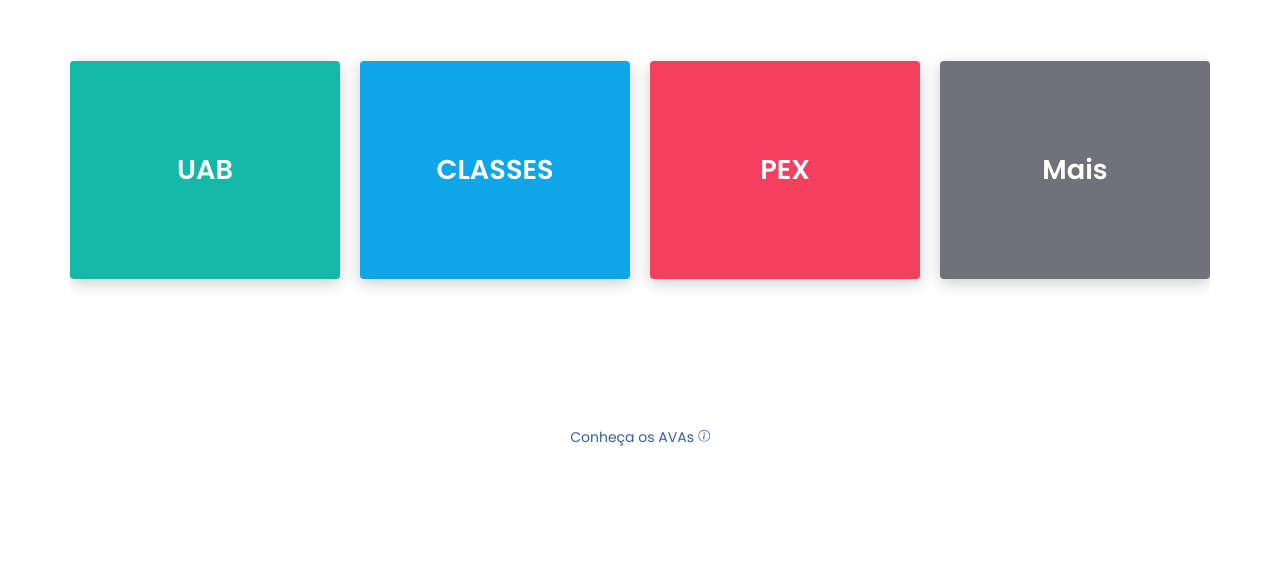
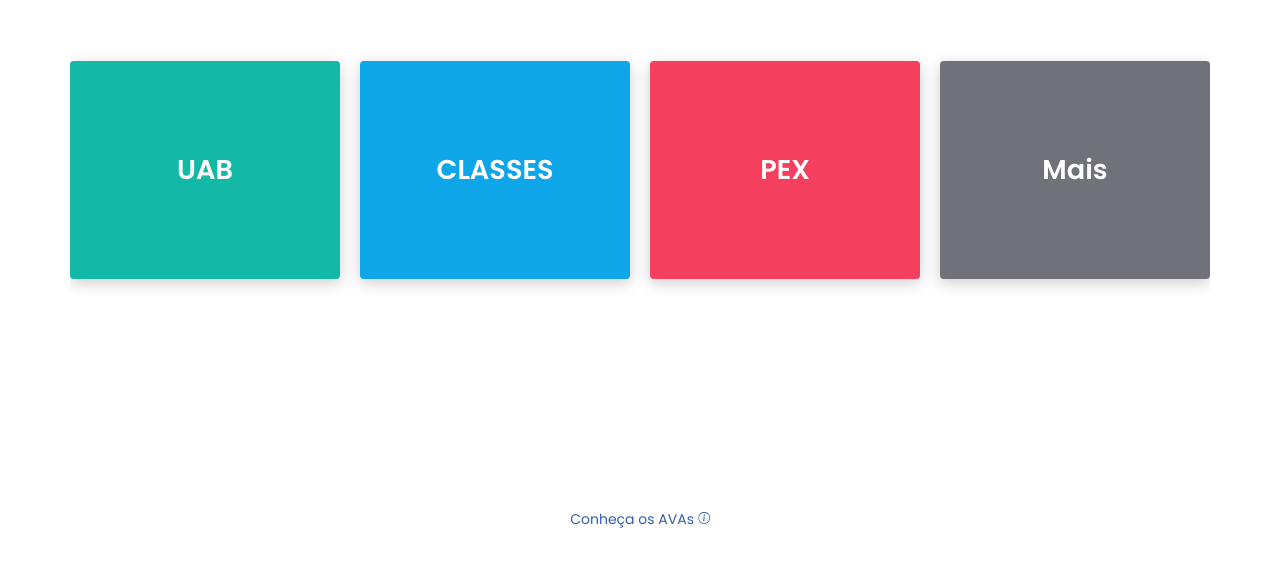
Before and after one commit to RubenFontes/sead-iframe-v2, a plain HTML site: page index.html in a window 1280 px wide. Shown: the part 230-796 px from the top of the page. Drawn offline with nearby package versions, Linux system fonts and the light colour scheme.

Commit message:
fix footer

```diff
--- a/style.css
+++ b/style.css
@@ -77,9 +77,9 @@ h1{
 .rodapé{
   position: absolute;
   display: inline-flex;
-  top: 80%;
+  top: 90%;
   left: 50%;
-  transform: translate(-50%, 80%);
+  transform: translate(-50%, 90%);
   font-size: 0.9rem;
   font-weight: 400;
 }
```
